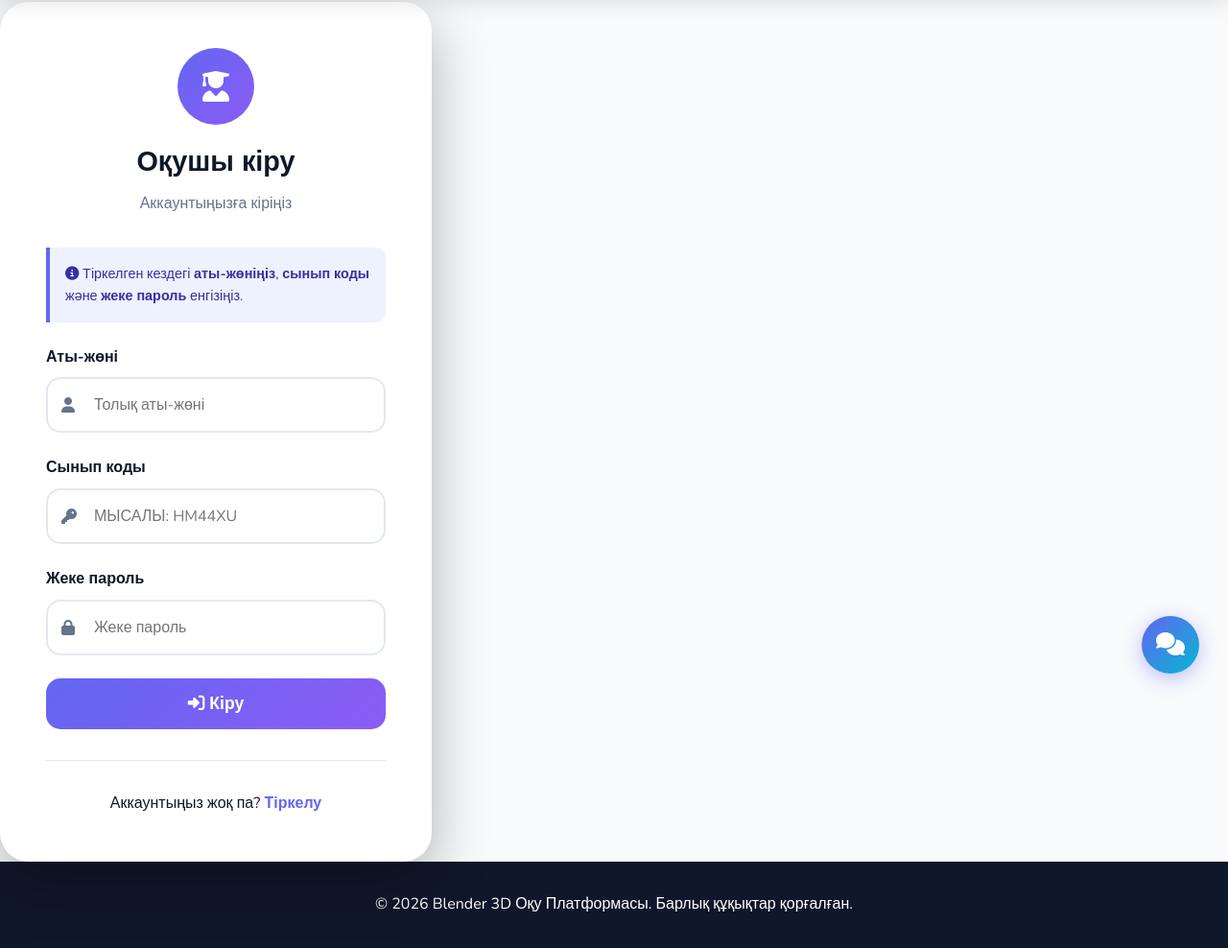
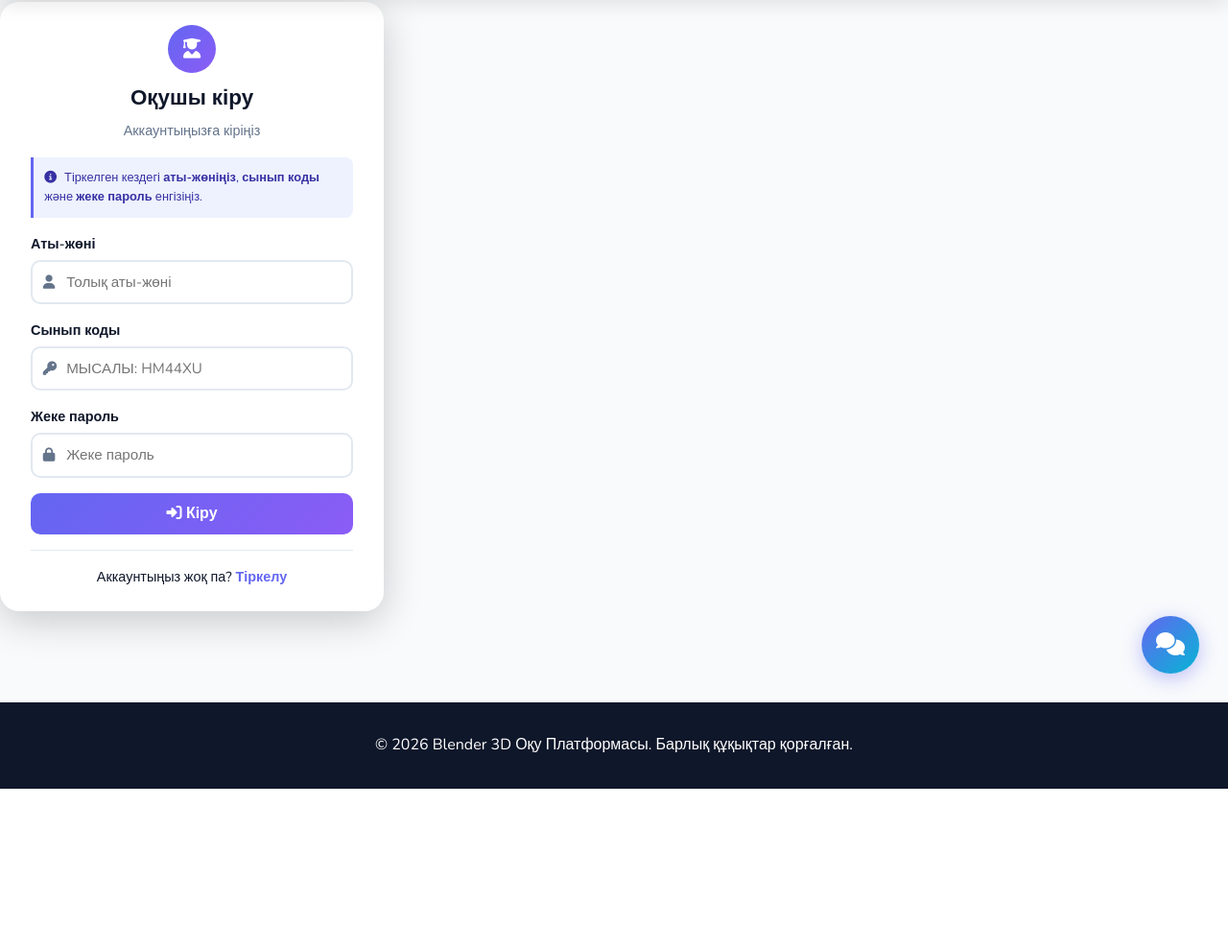
Before and after one commit to aliakbarovanurajym-cyber/BlenderEduu, a Flask app: page /login_student in a window 1280 px wide. Shown: the part 68-1056 px from the top of the page at 96% size. After the commit the page ends 890 px from the top, so only its background shows below. Run offline with Flask 3, Linux system fonts and the light colour scheme; some libraries are stand-ins or nearby versions.

Commit message:
login_student.html

```diff
--- a/templates/login_student.html
+++ b/templates/login_student.html
@@ -4,121 +4,130 @@
 
 {% block extra_css %}
 <style>
-    .auth-container {
-        min-height: calc(100vh - 70px);
+    .auth-wrapper {
+        min-height: calc(100vh - 60px);
         display: flex;
         align-items: center;
         justify-content: center;
-        padding: 2rem;
+        padding: 1rem;
         background: linear-gradient(135deg, #0f172a 0%, #1e293b 50%, #334155 100%);
     }
     .auth-card {
         background: white;
-        padding: 3rem;
-        border-radius: 30px;
-        box-shadow: 0 20px 60px rgba(0,0,0,0.3);
+        padding: 1.5rem 2rem;
+        border-radius: 20px;
+        box-shadow: 0 10px 40px rgba(0,0,0,0.2);
         width: 100%;
-        max-width: 450px;
+        max-width: 400px;
     }
     .auth-header {
         text-align: center;
-        margin-bottom: 2rem;
+        margin-bottom: 1rem;
     }
     .auth-icon {
-        width: 80px;
-        height: 80px;
+        width: 50px;
+        height: 50px;
         background: linear-gradient(135deg, #6366f1, #8b5cf6);
         border-radius: 50%;
         display: flex;
         align-items: center;
         justify-content: center;
-        margin: 0 auto 1rem;
-        font-size: 2rem;
+        margin: 0 auto 0.5rem;
+        font-size: 1.3rem;
         color: white;
     }
     .auth-title {
-        font-size: 1.8rem;
-        font-weight: 800;
+        font-size: 1.4rem;
+        font-weight: 700;
         color: #0f172a;
+        margin: 0;
     }
     .auth-subtitle {
         color: #64748b;
-        margin-top: 0.5rem;
+        margin-top: 0.3rem;
+        font-size: 0.9rem;
     }
     .form-group {
-        margin-bottom: 1.5rem;
+        margin-bottom: 1rem;
     }
     .form-label {
         display: block;
-        margin-bottom: 0.5rem;
-        font-weight: 700;
+        margin-bottom: 0.3rem;
+        font-weight: 600;
         color: #0f172a;
+        font-size: 0.9rem;
     }
     .form-icon {
         position: relative;
     }
     .form-icon i {
         position: absolute;
-        left: 1rem;
+        left: 0.8rem;
         top: 50%;
         transform: translateY(-50%);
         color: #64748b;
+        font-size: 0.9rem;
     }
     .form-input {
         width: 100%;
-        padding: 1rem 1rem 1rem 3rem;
+        padding: 0.7rem 0.7rem 0.7rem 2.2rem;
         border: 2px solid #e2e8f0;
-        border-radius: 15px;
+        border-radius: 10px;
         font-family: 'Nunito', sans-serif;
-        font-size: 1rem;
+        font-size: 0.95rem;
         transition: all 0.3s;
+        box-sizing: border-box;
     }
     .form-input:focus {
         outline: none;
         border-color: #6366f1;
-        box-shadow: 0 0 0 4px rgba(99,102,241,0.1);
+        box-shadow: 0 0 0 3px rgba(99,102,241,0.1);
     }
     .btn-login {
         background: linear-gradient(135deg, #6366f1, #8b5cf6);
         color: white;
         border: none;
-        padding: 1rem;
-        border-radius: 15px;
-        font-size: 1.1rem;
-        font-weight: 700;
+        padding: 0.8rem;
+        border-radius: 10px;
+        font-size: 1rem;
+        font-weight: 600;
         cursor: pointer;
         width: 100%;
         transition: all 0.3s;
     }
     .btn-login:hover {
-        transform: translateY(-2px);
-        box-shadow: 0 10px 30px rgba(99,102,241,0.4);
+        transform: translateY(-1px);
+        box-shadow: 0 5px 20px rgba(99,102,241,0.3);
     }
     .auth-footer {
         text-align: center;
-        margin-top: 2rem;
-        padding-top: 2rem;
+        margin-top: 1rem;
+        padding-top: 1rem;
         border-top: 1px solid #e2e8f0;
+        font-size: 0.9rem;
     }
     .auth-footer a {
         color: #6366f1;
         text-decoration: none;
-        font-weight: 700;
+        font-weight: 600;
     }
     .hint-text {
         background: #eef2ff;
-        border-left: 4px solid #6366f1;
-        padding: 1rem;
-        border-radius: 0 10px 10px 0;
-        margin-bottom: 1.5rem;
+        border-left: 3px solid #6366f1;
+        padding: 0.7rem;
+        border-radius: 0 8px 8px 0;
+        margin-bottom: 1rem;
         color: #3730a3;
-        font-size: 0.9rem;
+        font-size: 0.8rem;
+    }
+    .hint-text i {
+        margin-right: 0.3rem;
     }
 </style>
 {% endblock %}
 
 {% block content %}
-<div class="auth-container">
+<div class="auth-wrapper">
     <div class="auth-card fade-in">
         <div class="auth-header">
             <div class="auth-icon">
```
